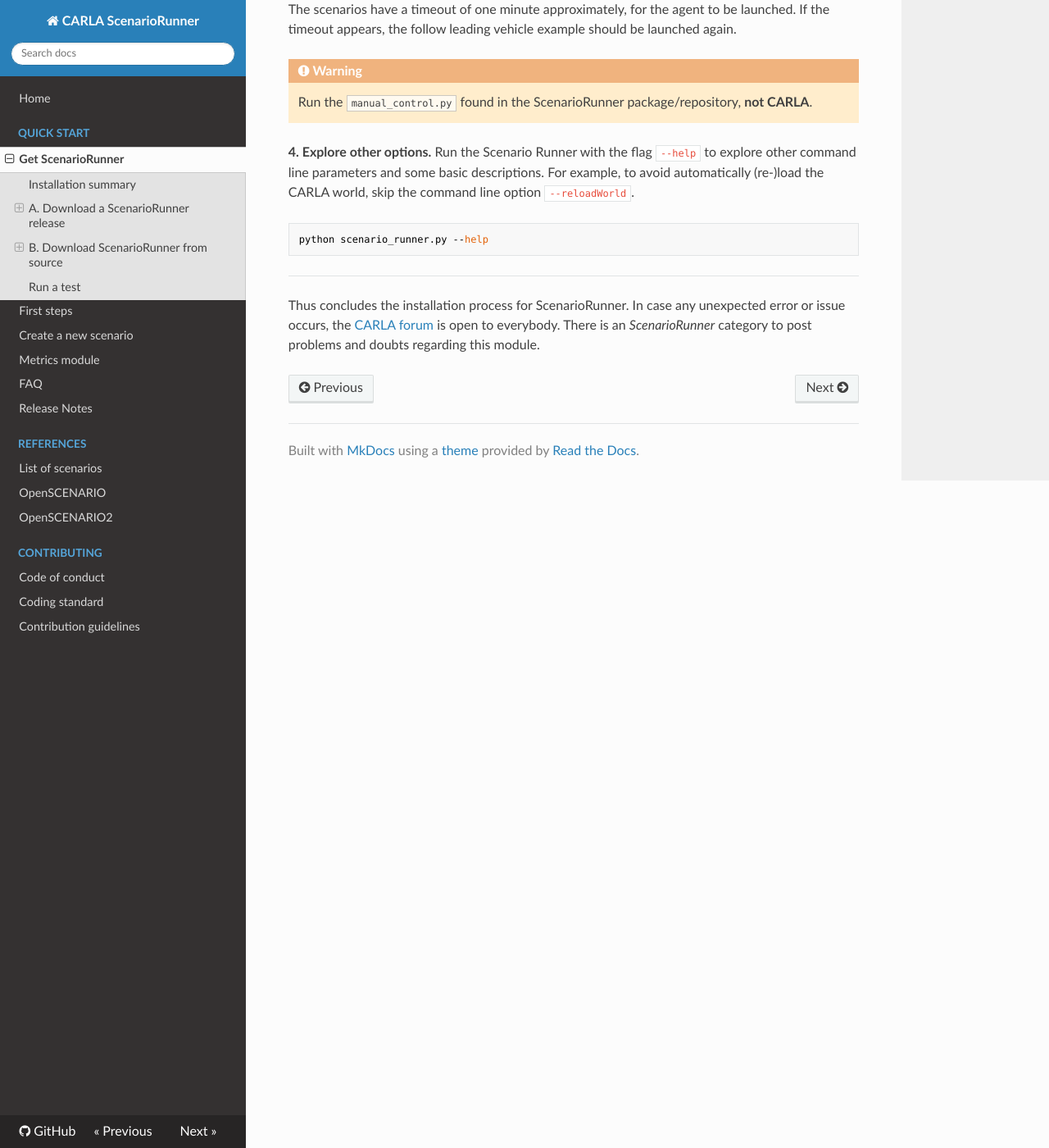
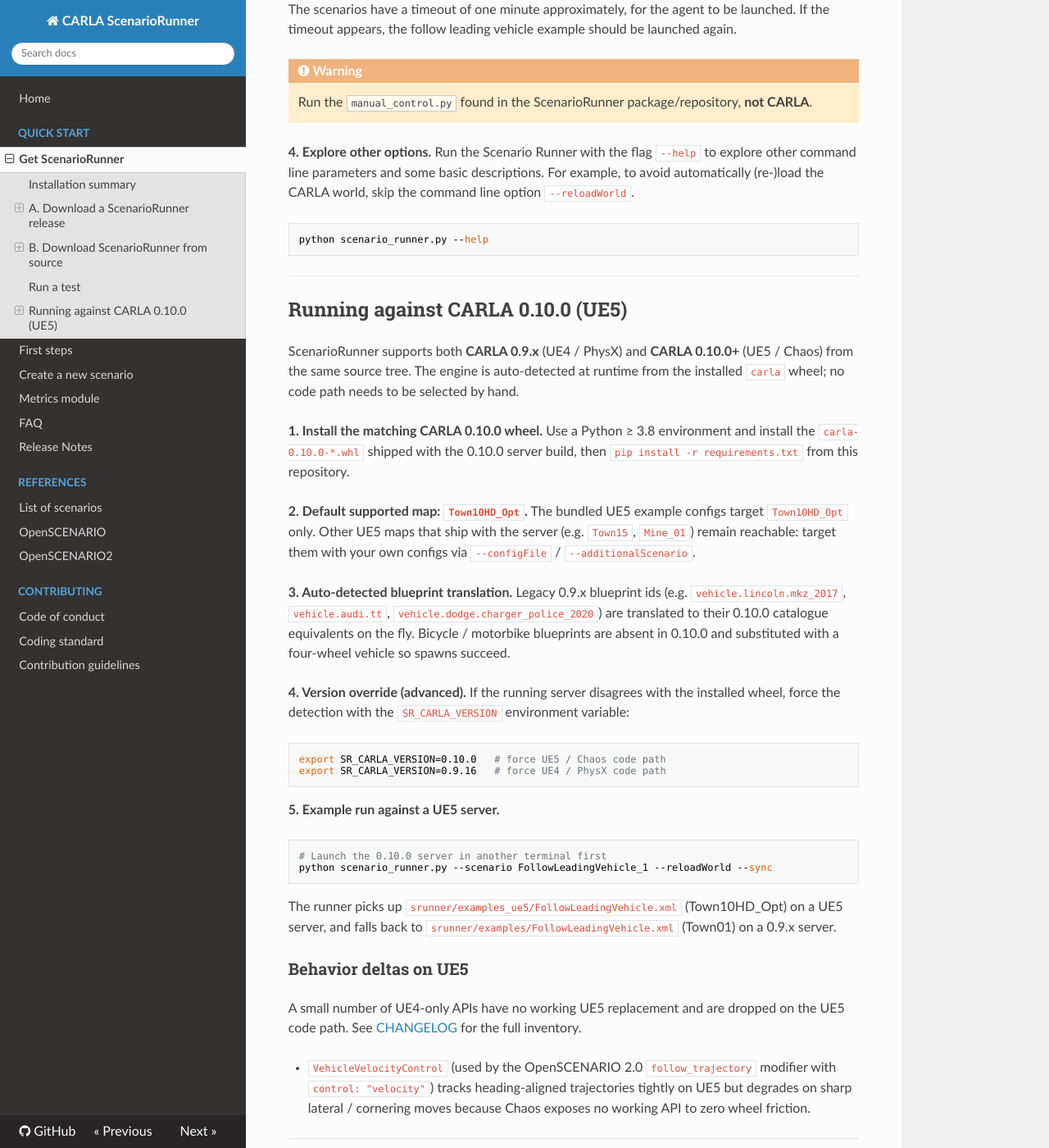
Before and after one commit to carla-simulator/scenario_runner, an MkDocs documentation site: the page built from Docs/getting_scenariorunner.md, in a window 1280 px wide and 1400 px high, scrolled down 4732 px. Shown: the whole window at 82% size. Built offline with MkDocs 1.6.1, drawn with Linux system fonts in a browser that asks for light colours; nearby versions of some CDN libraries.

Commit message:
Document CARLA 0.10.0 / UE5 compatibility work
Retroactive doc pass for the three feature/ue5-0.10.0-compat commits that
have landed so far. Per the documentation rule, runtime-visible changes
must be reflected in Docs/ before opening a PR.

CHANGELOG.md: new "Unreleased — CARLA 0.10.0 / UE5 compatibility" section
covering the auto-version-detection layer (carla_compat), the blueprint
alias table and per-category fallback rebuild in CarlaDataProvider, the
version-aware scenario_parser glob with examples_ue5/ priority + name
dedup, the new Town10HD_Opt configs for FollowLeadingVehicle and
OtherLeadingVehicle, the empty-fallback ValueError fix, the
VehicleVelocityControl UE5 friction-zero drop, and the lateral-tracking
behavior delta.

getting_scenariorunner.md: new "Running against CARLA 0.10.0 (UE5)"
section covering wheel install, the Town10HD_Opt default, the
SR_CARLA_VERSION override, an example invocation, and the
VehicleVelocityControl cornering-degradation note.

````diff
--- a/Docs/getting_scenariorunner.md
+++ b/Docs/getting_scenariorunner.md
@@ -254,4 +254,38 @@
 
 ---
 
+## Running against CARLA 0.10.0 (UE5)
+
+ScenarioRunner supports both **CARLA 0.9.x** (UE4 / PhysX) and **CARLA 0.10.0+** (UE5 / Chaos) from the same source tree. The engine is auto-detected at runtime from the installed `carla` wheel; no code path needs to be selected by hand.
+
+__1. Install the matching CARLA 0.10.0 wheel.__ Use a Python ≥ 3.8 environment and install the `carla-0.10.0-*.whl` shipped with the 0.10.0 server build, then `pip install -r requirements.txt` from this repository.
+
+__2. Default supported map: `Town10HD_Opt`.__ The bundled UE5 example configs target `Town10HD_Opt` only. Other UE5 maps that ship with the server (e.g. `Town15`, `Mine_01`) remain reachable: target them with your own configs via `--configFile` / `--additionalScenario`.
+
+__3. Auto-detected blueprint translation.__ Legacy 0.9.x blueprint ids (e.g. `vehicle.lincoln.mkz_2017`, `vehicle.audi.tt`, `vehicle.dodge.charger_police_2020`) are translated to their 0.10.0 catalogue equivalents on the fly. Bicycle / motorbike blueprints are absent in 0.10.0 and substituted with a four-wheel vehicle so spawns succeed.
+
+__4. Version override (advanced).__ If the running server disagrees with the installed wheel, force the detection with the `SR_CARLA_VERSION` environment variable:
+
+```sh
+export SR_CARLA_VERSION=0.10.0   # force UE5 / Chaos code path
+export SR_CARLA_VERSION=0.9.16   # force UE4 / PhysX code path
+```
+
+__5. Example run against a UE5 server.__
+
+```sh
+# Launch the 0.10.0 server in another terminal first
+python scenario_runner.py --scenario FollowLeadingVehicle_1 --reloadWorld --sync
+```
+
+The runner picks up `srunner/examples_ue5/FollowLeadingVehicle.xml` (Town10HD_Opt) on a UE5 server, and falls back to `srunner/examples/FollowLeadingVehicle.xml` (Town01) on a 0.9.x server.
+
+### Behavior deltas on UE5
+
+A small number of UE4-only APIs have no working UE5 replacement and are dropped on the UE5 code path. See [CHANGELOG](CHANGELOG.md) for the full inventory.
+
+* `VehicleVelocityControl` (used by the OpenSCENARIO 2.0 `follow_trajectory` modifier with `control: "velocity"`) tracks heading-aligned trajectories tightly on UE5 but degrades on sharp lateral / cornering moves because Chaos exposes no working API to zero wheel friction.
+
+---
+
 Thus concludes the installation process for ScenarioRunner. In case any unexpected error or issue occurs, the [CARLA forum](https://forum.carla.org/c/using-carla/scenario-runner) is open to everybody. There is an _ScenarioRunner_ category to post problems and doubts regarding this module.
````
Also changed, not shown: Docs/CHANGELOG.md (+20 -0 lines).
